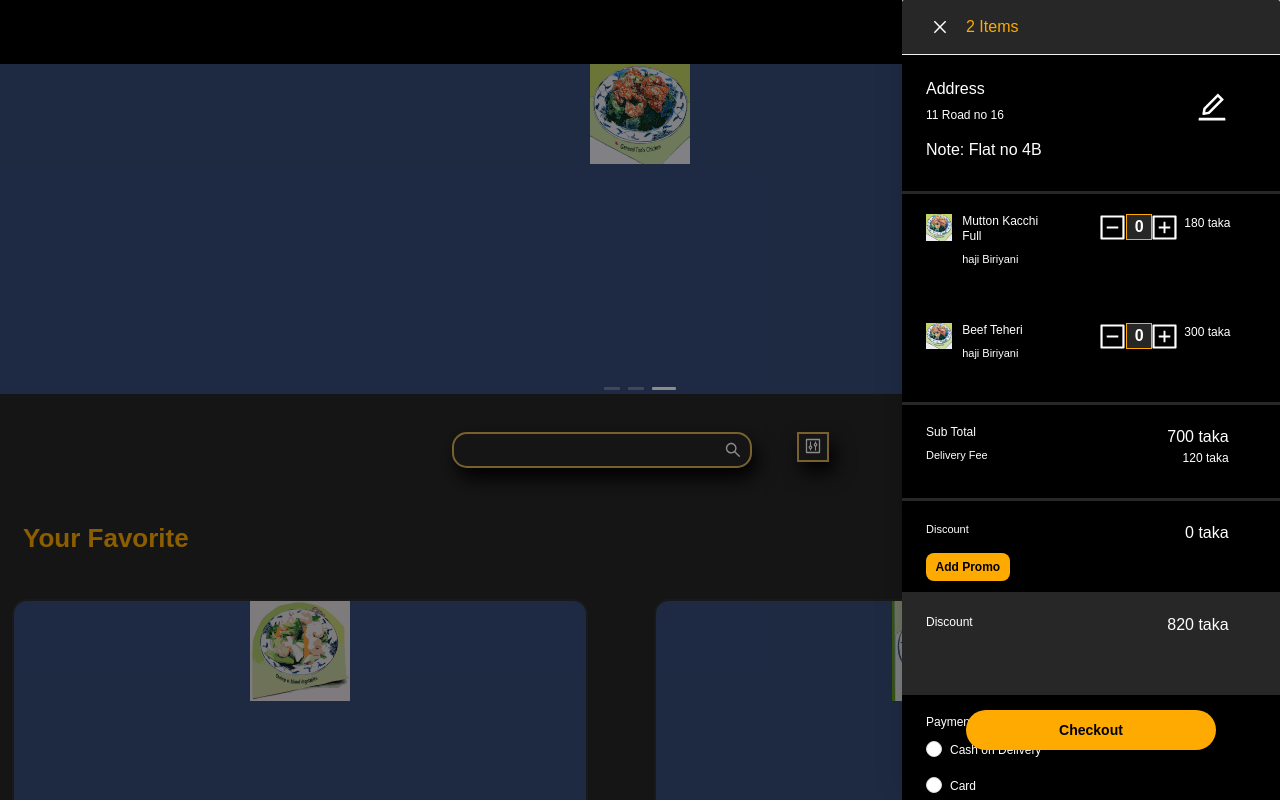
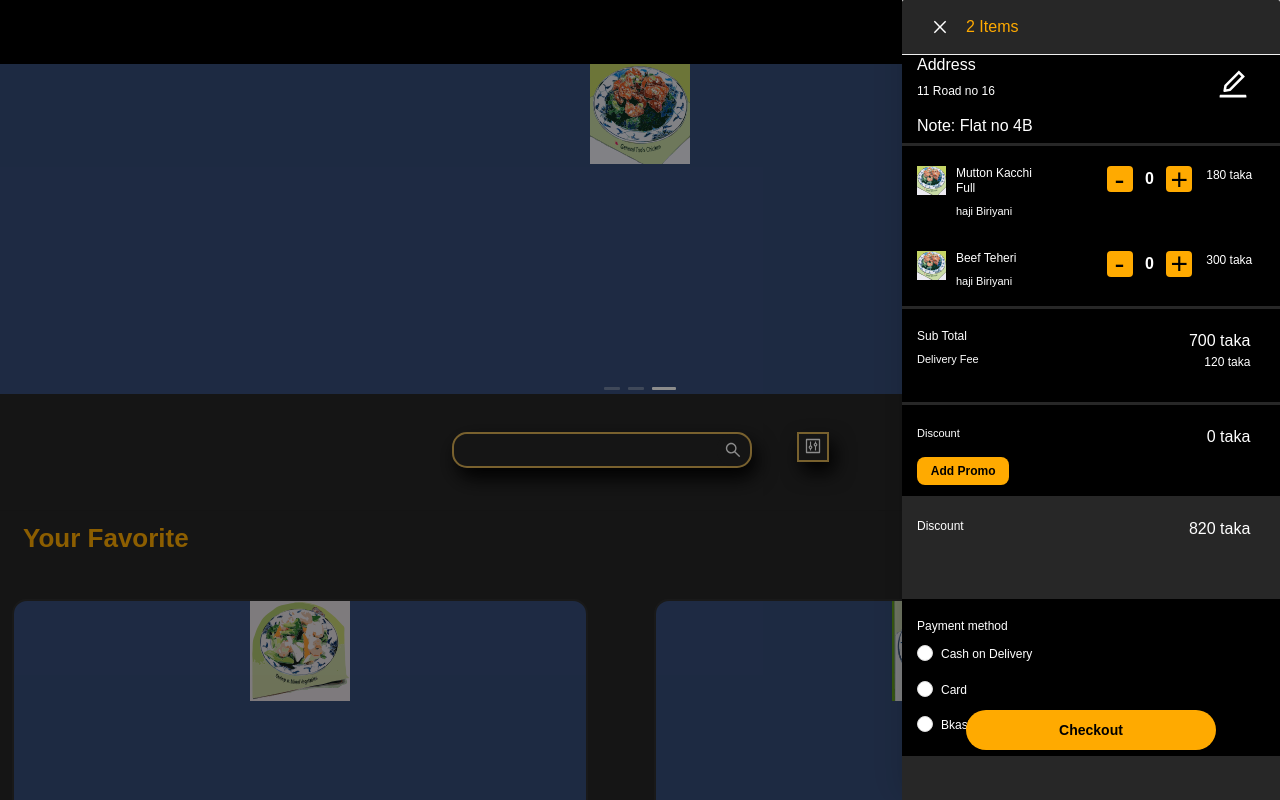
Before and after one commit to itsjahidhasan/food_project, a Next.js app: page / in a window 1280 px wide. Both pictures are taken after a click on the element 972 px from the left and 31 px from the top of the page. Shown: the top 800 px of the page. Built offline with nearby package versions, Linux system fonts and the light colour scheme.

Commit message:
Cart updated

```diff
--- a/src/components/layout/cart.js
+++ b/src/components/layout/cart.js
@@ -48,7 +48,8 @@ export default function cart() {
               <Row>
                 <Col span={4}>
                   <div>
-                    <MinusSquareOutlined style={{ fontSize: 27 }} />
+                    <button className="decrease-button">-</button>
+                    {/* <MinusSquareOutlined style={{ fontSize: 27 }} /> */}
                   </div>
                 </Col>
                 <Col span={4}>
@@ -58,7 +59,8 @@ export default function cart() {
                 </Col>
                 <Col span={4}>
                   <div>
-                    <PlusSquareOutlined style={{ fontSize: 27 }} />
+                    <button className="increase-button">+</button>
+                    {/* <PlusSquareOutlined style={{ fontSize: 27 }} /> */}
                   </div>
                 </Col>
                 <Col span={9} className="amount">
@@ -90,7 +92,8 @@ export default function cart() {
               <Row>
                 <Col span={4}>
                   <div>
-                    <MinusSquareOutlined style={{ fontSize: 27 }} />
+                    <button className="decrease-button">-</button>
+                    {/* <MinusSquareOutlined style={{ fontSize: 27 }} /> */}
                   </div>
                 </Col>
                 <Col span={4}>
@@ -100,7 +103,8 @@ export default function cart() {
                 </Col>
                 <Col span={4}>
                   <div>
-                    <PlusSquareOutlined style={{ fontSize: 27 }} />
+                    <button className="increase-button">+</button>
+                    {/* <PlusSquareOutlined style={{ fontSize: 27 }} /> */}
                   </div>
                 </Col>
                 <Col span={9} className="amount">
--- a/styles/scss/_cart.scss
+++ b/styles/scss/_cart.scss
@@ -3,8 +3,35 @@
   display: flex;
   justify-content: center;
 }
-.row-padding{
-  padding: 24px;
+.row-padding {
+  padding-left: 15px;
+}
+.decrease-button {
+  width: 26px;
+  height: 26px;
+  background-color: $color-primary;
+  color: $backGround-color-secondary;
+  font-size: 30px;
+  font-weight: 100;
+  border: none;
+  display: flex;
+  align-items: center;
+  justify-content: center;
+  border-radius: 4px;
+}
+.increase-button {
+  width: 26px;
+  height: 26px;
+  background-color: $color-primary;
+  color: $backGround-color-secondary;
+  font-size: 30px;
+  font-weight: 100;
+  border: none;
+  display: flex;
+  align-items: center;
+  justify-content: center;
+  margin-left: 2px;
+  border-radius: 4px;
 }
 .checkout-btn {
   position: fixed;
@@ -48,7 +75,7 @@
 .numberInput {
   width: 26px;
   height: 26px;
-  background-color: $backGround-color-primary;
+  background-color: $backGround-color-secondary;
   border: 1px solid $text-primary;
   text-align: center;
   font-size: medium;
@@ -57,6 +84,8 @@
   padding-left: 6px;
   padding-right: 6px;
   margin-left: 1px;
+  border-radius: 4px;
+  border: none;
 }
 .odered-items {
   border-top: 3px solid $backGround-color-primary;
```
Also changed, not shown: src/components/layout/common.js (+9 -10 lines).
